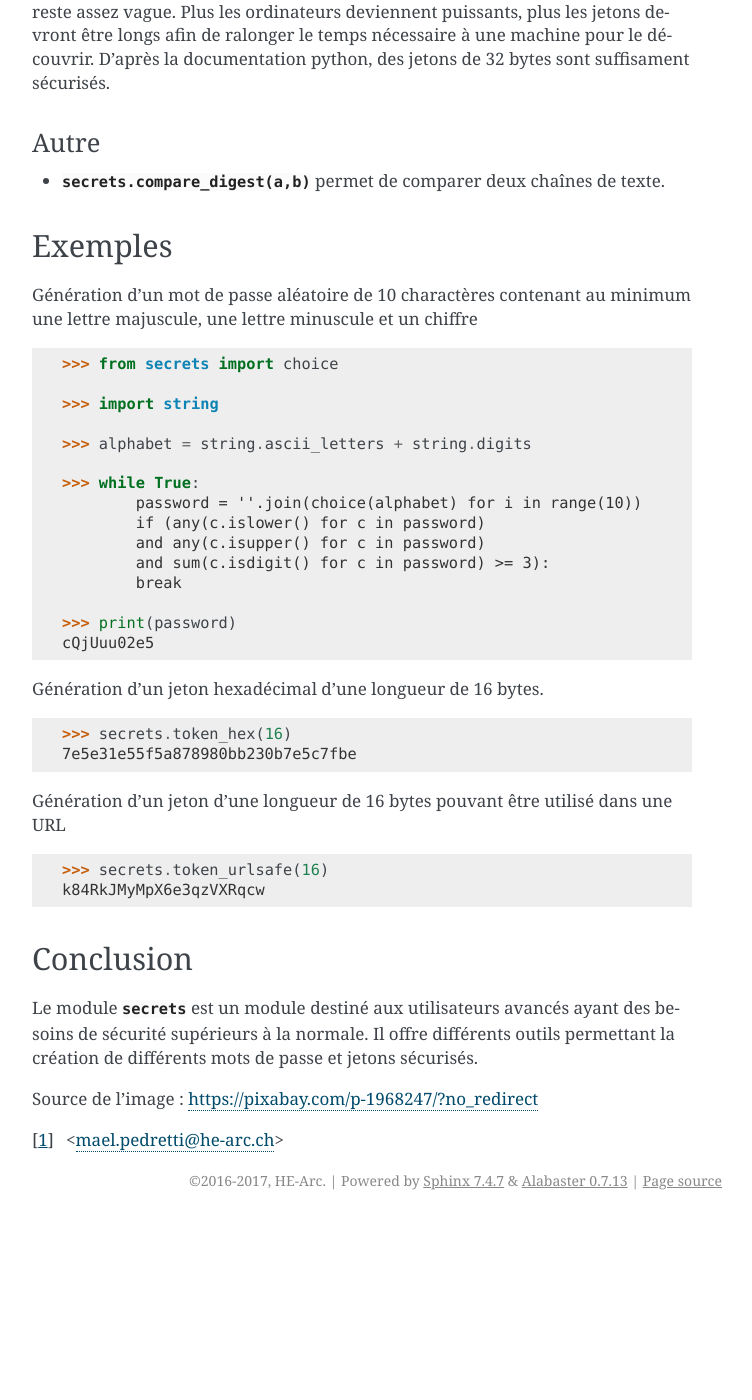
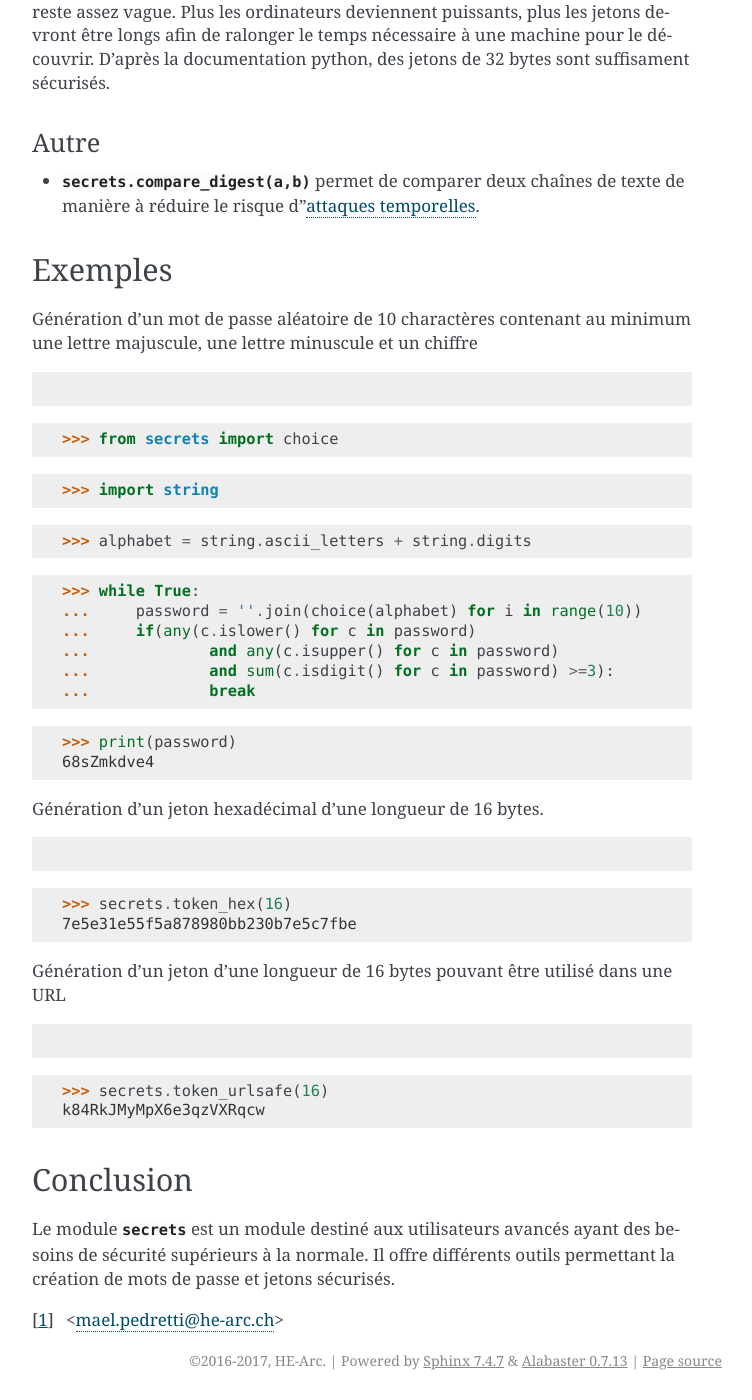
Before and after one commit to HE-Arc/livre-python, a Sphinx documentation site: the page built from source/secrets/index.rst, in a window 1280 px wide and 1400 px high, scrolled down 1295 px. Shown: the whole window, without its empty margins (388-1140 px from the left). Built offline with Sphinx 7.4.7, drawn with Linux system fonts in a browser that asks for light colours; before the commit the page ends 2515 px from its top, so only the background shows below that.

Commit message:
Continuation du projet
Correction indenation, tabulation, ajout de l'origine de l'image dans sa
propriété target

```diff
--- a/source/secrets/index.rst
+++ b/source/secrets/index.rst
@@ -4,9 +4,10 @@
 ===========
 
 .. image:: ./lock.png
-	:scale: 30%
-   	:align: right
-   	:alt: lock logo
+    :scale: 30%
+    :align: right
+    :alt: lock logo
+    :target: https://cdn.pixabay.com/photo/2017/01/10/03/54/icon-1968247_960_720.png
 
 Par Maël Pedretti [#mp]_
 
@@ -18,7 +19,6 @@
 
 Utilisations
 ------------
-
 Nombres aléatoires
 ******************
 Ce module donne accès à la source d'aléatoire la plus sécurisée que votre système d'exploitation fournit.
@@ -44,7 +44,7 @@
 Autre
 *****
 
-- :py:func:`secrets.compare_digest(a,b) <secrets.compare_digest()>` permet de comparer deux chaînes de texte.
+- :py:func:`secrets.compare_digest(a,b) <secrets.compare_digest()>` permet de comparer deux chaînes de texte de manière à réduire le risque d'`attaques temporelles`_.
 
 Exemples
 --------
@@ -52,48 +52,51 @@
 
 .. code-block:: pycon
 
-	>>> from secrets import choice
+>>> from secrets import choice
 
-	>>> import string
+>>> import string
 
-	>>> alphabet = string.ascii_letters + string.digits
+>>> alphabet = string.ascii_letters + string.digits
 
-	>>> while True:
-    		password = ''.join(choice(alphabet) for i in range(10))
-    		if (any(c.islower() for c in password)
-            	and any(c.isupper() for c in password)
-            	and sum(c.isdigit() for c in password) >= 3):
-        	break
+>>> while True:
+...     password = ''.join(choice(alphabet) for i in range(10))
+...     if(any(c.islower() for c in password)
+...             and any(c.isupper() for c in password)
+...             and sum(c.isdigit() for c in password) >=3):
+...             break
 
-	>>> print(password)
-	cQjUuu02e5
+>>> print(password)
+68sZmkdve4
 
 Génération d'un jeton hexadécimal d'une longueur de 16 bytes.
 
 .. code-block:: pycon
 
-	>>> secrets.token_hex(16)
-	7e5e31e55f5a878980bb230b7e5c7fbe
+>>> secrets.token_hex(16)
+7e5e31e55f5a878980bb230b7e5c7fbe
 
 Génération d'un jeton d'une longueur de 16 bytes pouvant être utilisé dans une URL
 
 .. code-block:: pycon
 
-	>>> secrets.token_urlsafe(16)
-	k84RkJMyMpX6e3qzVXRqcw
+>>> secrets.token_urlsafe(16)
+k84RkJMyMpX6e3qzVXRqcw
 
 
 Conclusion
 ----------
 
 Le module :py:mod:`secrets` est un module destiné aux utilisateurs avancés ayant des besoins de sécurité supérieurs à la normale.
-Il offre différents outils permettant la création de différents mots de passe et jetons sécurisés.
+Il offre différents outils permettant la création de mots de passe et jetons sécurisés.
 
 
-Source de l'image : https://pixabay.com/p-1968247/?no_redirect
 
 .. [#mp] <mael.pedretti@he-arc.ch>
+
+.. Bibliographie
+
 .. _URL: https://fr.wikipedia.org/wiki/Uniform_Resource_Locator
 .. _base64: https://fr.wikipedia.org/wiki/Base64
 .. _force brute: https://fr.wikipedia.org/wiki/Attaque_par_force_brute
 .. _API: https://fr.wikipedia.org/wiki/Interface_de_programmation
+.. _attaques temporelles: https://fr.wikipedia.org/wiki/Attaque_temporelle
```
